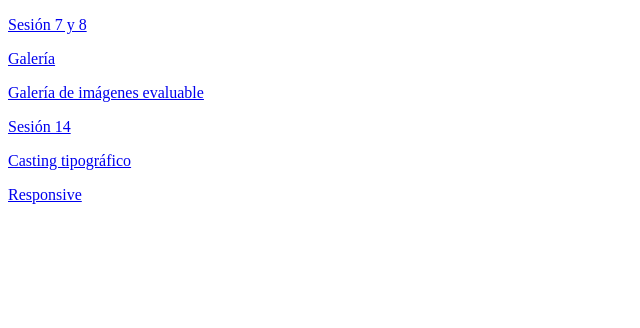
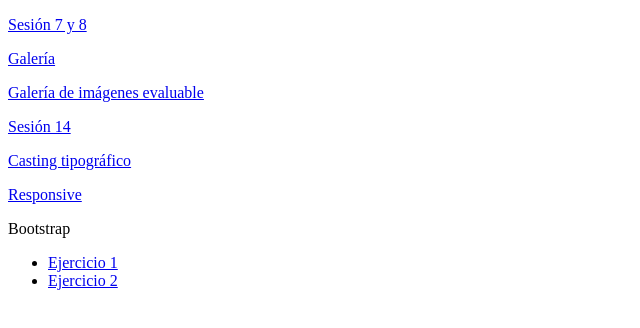
Before and after one commit to stephanymr/TPED1, a plain HTML site: page index.html in a window 1280 px wide. Shown: the whole page, without its empty margins (0-640 px from the left). Drawn offline with Linux system fonts and the light colour scheme.

Commit message:
Update index.html

```diff
--- a/index.html
+++ b/index.html
@@ -11,5 +11,10 @@
         <p><a href="sesion14/sesion14.html">Sesión 14</a></p>
         <p><a href="casting_tipografico/casting_tipografico.html">Casting tipográfico</a></p>
         <p><a href="responsive/responsive.html">Responsive</a></p>
+        <p>Bootstrap</p>
+        <ul>
+            <li><a href="bootstrap/ejercicio1.html">Ejercicio 1</a></li>
+            <li><a href="bootstrap/ejercicio2.html">Ejercicio 2</a></li>
+        </ul>
     </body>
 </html>
```
